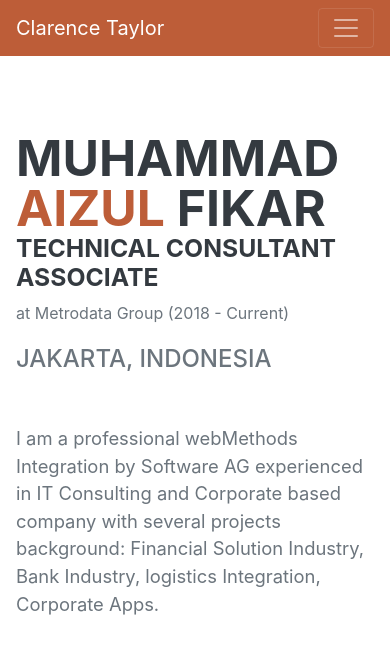
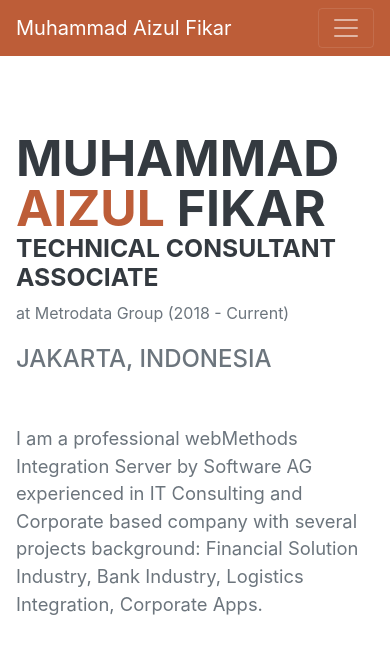
Before and after one commit to muhammadaizul/muhammadaizul.github.io, a plain HTML site: page index.html in a window 390 px wide. Shown: the top 663 px of the page. Drawn offline with nearby package versions, Linux system fonts and the light colour scheme; a web font is replaced by a local one.

Commit message:
Add files via upload

```diff
--- a/index.html
+++ b/index.html
@@ -5,7 +5,7 @@
         <meta name="viewport" content="width=device-width, initial-scale=1, shrink-to-fit=no" />
         <meta name="description" content="" />
         <meta name="author" content="" />
-        <title>Muhammad 'Aizul Fikar</title>
+        <title>Muhammad Aizul Fikar</title>
         <link rel="icon" type="image/x-icon" href="assets/img/favicon.ico" />
         <!-- Font Awesome icons (free version)-->
         <script src="https://use.fontawesome.com/releases/v6.1.0/js/all.js" crossorigin="anonymous"></script>
@@ -19,7 +19,7 @@
         <!-- Navigation-->
         <nav class="navbar navbar-expand-lg navbar-dark bg-primary fixed-top" id="sideNav">
             <a class="navbar-brand js-scroll-trigger" href="#page-top">
-                <span class="d-block d-lg-none">Clarence Taylor</span>
+                <span class="d-block d-lg-none">Muhammad Aizul Fikar</span>
                 <span class="d-none d-lg-block"><img class="img-fluid img-profile rounded-circle mx-auto mb-2" src="assets/img/profile.jpg" alt="..." /></span>
             </a>
             <button class="navbar-toggler" type="button" data-bs-toggle="collapse" data-bs-target="#navbarResponsive" aria-controls="navbarResponsive" aria-expanded="false" aria-label="Toggle navigation"><span class="navbar-toggler-icon"></span></button>
@@ -50,7 +50,7 @@
                     <div class="subheading mb-5">
                         <p>Jakarta, Indonesia</p>
                     </div>
-                    <p class="lead mb-5">I am a professional webMethods Integration by Software AG experienced in IT Consulting and Corporate based company with several projects background: Financial Solution Industry, Bank Industry, logistics Integration, Corporate Apps.</p>
+                    <p class="lead mb-5">I am a professional webMethods Integration Server by Software AG experienced in IT Consulting and Corporate based company with several projects background: Financial Solution Industry, Bank Industry, Logistics Integration, Corporate Apps.</p>
                     <div class="social-icons">
                         <!-- <a class="social-icon" href="#!"><i class="fab fa-gmail"></i></a> -->
                         <a class="social-icon" href="https://www.linkedin.com/in/kangizzul-profile/"><i class="fab fa-linkedin-in"></i></a>
```
